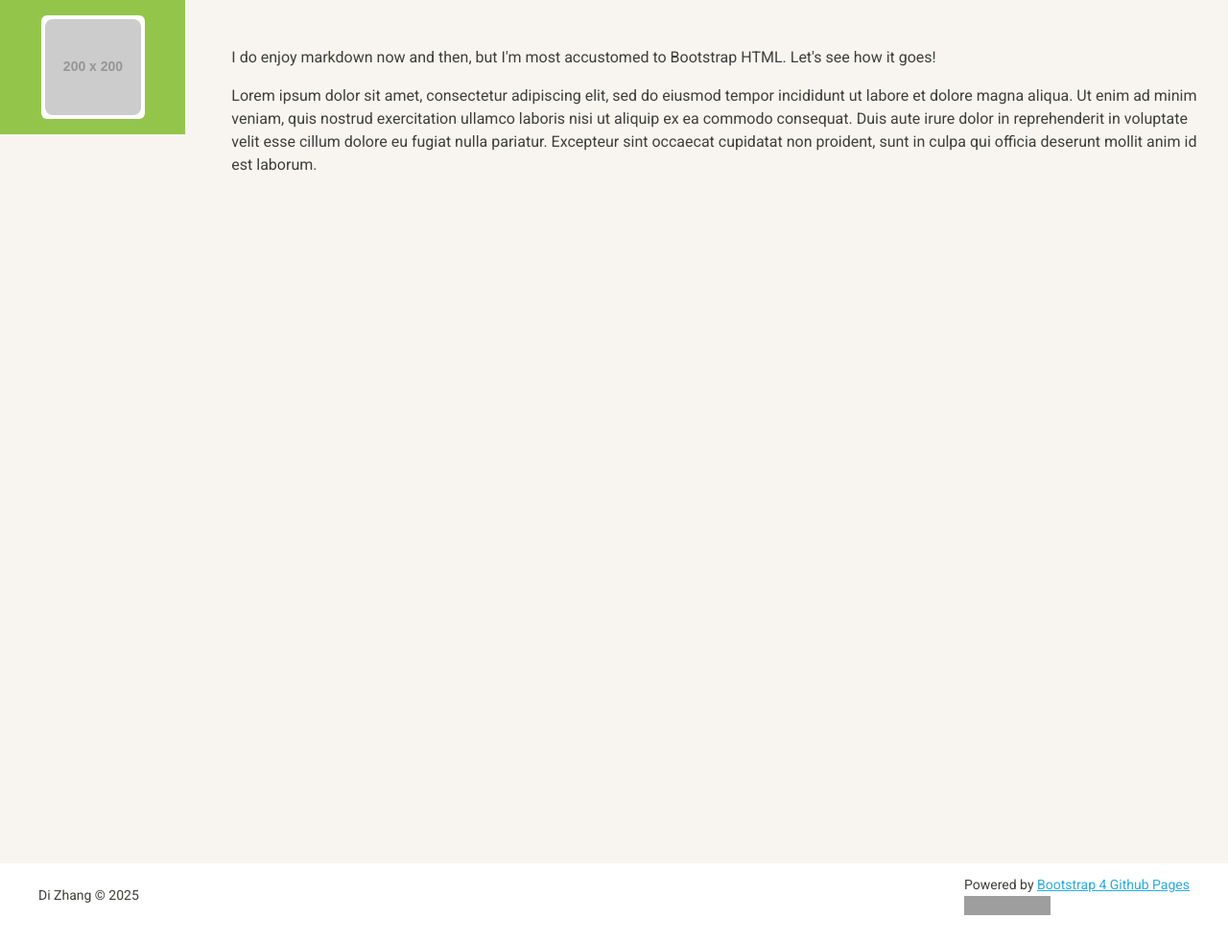
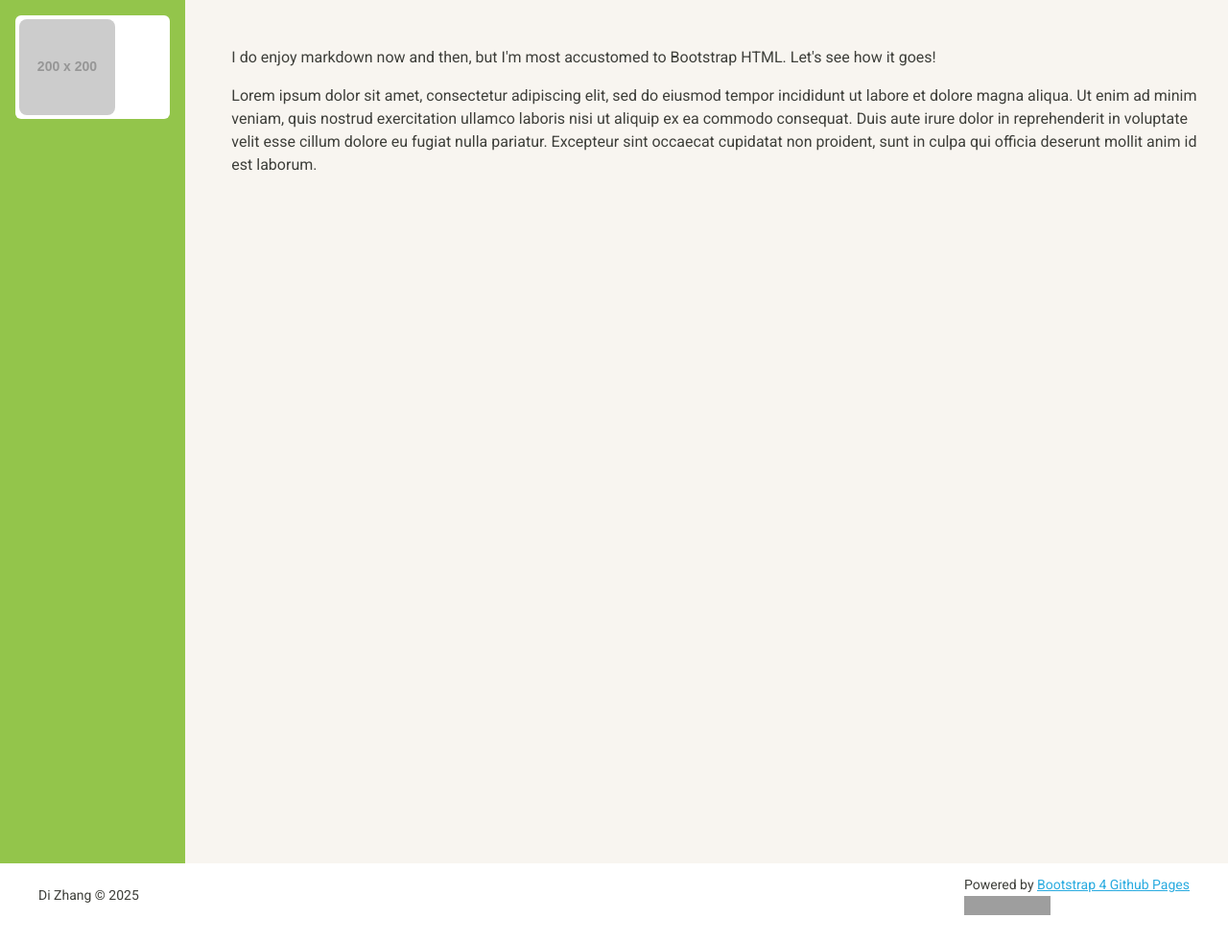
Before and after one commit to zhangdi33/zhangdi33.github.io, a Jekyll site: the page built from index.html, in a window 1280 px wide. Shown: the whole page at 96% size. Built offline with Jekyll 4.4.1, drawn with Linux system fonts in a browser that asks for light colours; grey boxes are pictures that could not be loaded.

Commit message:
Update default.html

```diff
--- a/_layouts/default.html
+++ b/_layouts/default.html
@@ -5,9 +5,9 @@
 
   <body>
     <div class="card bg-light rounded-0 border-0" style="height:100vh;">
-    <div class="row no-gutters d-flex">
+    <div class="row no-gutters d-flex h-100">
       <div class="col-lg-2 flex-column">
-        <div class="card bg-success text-white border-0 rounded-0 p-3 d-flex flex-grow-0">
+        <div class="card bg-success text-white border-0 rounded-0 p-3 d-block h-100">
           <div class="card border-0 p-1 mx-auto">
             <div class="card border-0" style="border-radius:0.5rem;height:100px;width:100px;
 
```
